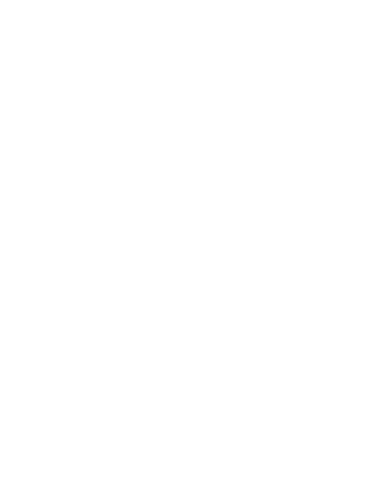
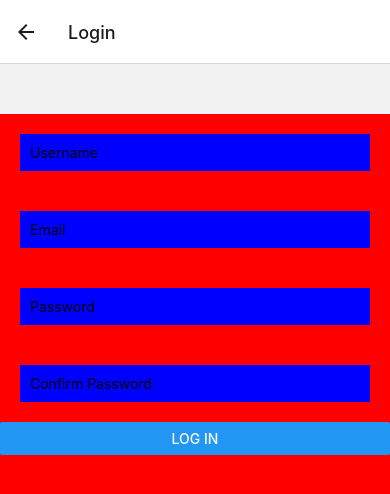
Before and after one commit to gmunilla14/Workout_frontend, a React Native app: screen /Login in a window 390 px wide. Shown: the top 494 px of the page. Built offline with nearby package versions, Linux system fonts and the light colour scheme.

Commit message:
Implement sign up page

```diff
--- a/App.js
+++ b/App.js
@@ -6,10 +6,7 @@ import { NavigationContainer } from "@react-navigation/native";
 export default function App() {
   return (
     <NavigationContainer>
-      <View style={styles.container}>
-        <AuthNavigator />
-        <StatusBar style="auto" />
-      </View>
+      <AuthNavigator />
     </NavigationContainer>
   );
 }
--- a/app/routes/authRoutes.js
+++ b/app/routes/authRoutes.js
@@ -1,14 +1,10 @@
 import axios from "axios";
 
-export const signUp = async () => {
+export const signUp = async (user) => {
   try {
     const response = await axios.post(
       "http://192.168.4.66:3000/api/1.0/signup",
-      {
-        username: "user",
-        email: "user@mail.com",
-        password: "Password1",
-      }
+      user
     );
     return response.data;
   } catch (err) {
--- a/app/screens/LoginScreen.js
+++ b/app/screens/LoginScreen.js
@@ -1,12 +1,102 @@
 import React from "react";
-import { Text, StyleSheet } from "react-native";
+import {
+  Text,
+  StyleSheet,
+  TextInput,
+  View,
+  Button,
+  ScrollView,
+} from "react-native";
+import * as Yup from "yup";
+import { Formik } from "formik";
+
+const validationSchema = Yup.object().shape({
+  username: Yup.string().required().min(4).max(32).trim().label("Username"),
+  email: Yup.string().required().email().trim().label("Email"),
+  password: Yup.string()
+    .required()
+    .min(6)
+    .max(100)
+    .trim()
+    .matches(
+      /^(?=.*?[a-z])(?=.*?[A-Z])(?=.*?[0-9]).*$/,
+      "Password must have at least one uppercase letter, one lowercase letter, and one number"
+    )
+    .label("Password"),
+  passwordConfirm: Yup.string()
+    .required("Must confirm password")
+    .oneOf([Yup.ref("password")], "Passwords must match"),
+});
 
 function LoginScreen(props) {
-  return <Text style={styles.container}>Login</Text>;
+  return (
+    <ScrollView style={styles.container} keyboardShouldPersistTaps="never">
+      <Formik
+        initialValues={{
+          username: "",
+          email: "",
+          password: "",
+          passwordConfirm: "",
+        }}
+        onSubmit={(values) => console.log(values)}
+        validationSchema={validationSchema}
+      >
+        {({ handleChange, handleSubmit, errors }) => (
+          <>
+            <View style={styles.holder}>
+              <TextInput
+                placeholder="Username"
+                name="username"
+                onChangeText={handleChange("username")}
+              />
+              <Text>{errors.username}</Text>
+            </View>
+            <View style={styles.holder}>
+              <TextInput
+                placeholder="Email"
+                name="email"
+                onChangeText={handleChange("email")}
+              />
+              <Text>{errors.email}</Text>
+            </View>
+
+            <View style={styles.holder}>
+              <TextInput
+                placeholder="Password"
+                name="password"
+                onChangeText={handleChange("password")}
+              />
+              <Text>{errors.password}</Text>
+            </View>
+
+            <View style={styles.holder}>
+              <TextInput
+                placeholder="Confirm Password"
+                name="passwordConfirm"
+                onChangeText={handleChange("passwordConfirm")}
+              />
+              <Text>{errors.passwordConfirm}</Text>
+            </View>
+
+            <Button title="Log In" onPress={handleSubmit} />
+          </>
+        )}
+      </Formik>
+    </ScrollView>
+  );
 }
 
 const styles = StyleSheet.create({
-  container: {},
+  container: {
+    backgroundColor: "red",
+    marginTop: 50,
+    height: 1000,
+  },
+  holder: {
+    padding: 10,
+    backgroundColor: "blue",
+    margin: 20,
+  },
 });
 
 export default LoginScreen;
--- a/app/screens/SignUpScreen.js
+++ b/app/screens/SignUpScreen.js
@@ -1,12 +1,110 @@
 import React from "react";
-import { Text, StyleSheet } from "react-native";
+import {
+  Text,
+  StyleSheet,
+  TextInput,
+  View,
+  Button,
+  ScrollView,
+} from "react-native";
+import * as Yup from "yup";
+import { Formik } from "formik";
+import { signUp } from "../routes/authRoutes";
 
+const validationSchema = Yup.object().shape({
+  username: Yup.string().required().min(4).max(32).trim().label("Username"),
+  email: Yup.string().required().email().trim().label("Email"),
+  password: Yup.string()
+    .required()
+    .min(6)
+    .max(100)
+    .trim()
+    .matches(
+      /^(?=.*?[a-z])(?=.*?[A-Z])(?=.*?[0-9]).*$/,
+      "Password must have at least one uppercase letter, one lowercase letter, and one number"
+    )
+    .label("Password"),
+  passwordConfirm: Yup.string()
+    .required("Must confirm password")
+    .oneOf([Yup.ref("password")], "Passwords must match"),
+});
 function SignUpScreen(props) {
-  return <Text style={styles.container}>Sign Up</Text>;
+  return (
+    <ScrollView style={styles.container} keyboardShouldPersistTaps="never">
+      <Formik
+        initialValues={{
+          username: "",
+          email: "",
+          password: "",
+          passwordConfirm: "",
+        }}
+        onSubmit={async (values) => {
+          const user = {
+            username: values.username,
+            email: values.email,
+            password: values.password,
+          };
+          const data = await signUp(user);
+          console.log(data);
+        }}
+        validationSchema={validationSchema}
+      >
+        {({ handleChange, handleSubmit, errors }) => (
+          <>
+            <View style={styles.holder}>
+              <TextInput
+                placeholder="Username"
+                name="username"
+                onChangeText={handleChange("username")}
+              />
+              <Text>{errors.username}</Text>
+            </View>
+            <View style={styles.holder}>
+              <TextInput
+                placeholder="Email"
+                name="email"
+                onChangeText={handleChange("email")}
+              />
+              <Text>{errors.email}</Text>
+            </View>
+
+            <View style={styles.holder}>
+              <TextInput
+                placeholder="Password"
+                name="password"
+                onChangeText={handleChange("password")}
+              />
+              <Text>{errors.password}</Text>
+            </View>
+
+            <View style={styles.holder}>
+              <TextInput
+                placeholder="Confirm Password"
+                name="passwordConfirm"
+                onChangeText={handleChange("passwordConfirm")}
+              />
+              <Text>{errors.passwordConfirm}</Text>
+            </View>
+
+            <Button title="Log In" onPress={handleSubmit} />
+          </>
+        )}
+      </Formik>
+    </ScrollView>
+  );
 }
 
 const styles = StyleSheet.create({
-  container: {},
+  container: {
+    backgroundColor: "red",
+    marginTop: 50,
+    height: 1000,
+  },
+  holder: {
+    padding: 10,
+    backgroundColor: "blue",
+    margin: 20,
+  },
 });
 
 export default SignUpScreen;
--- a/package.json
+++ b/package.json
@@ -15,10 +15,12 @@
     "axios": "^0.26.1",
     "expo": "~44.0.0",
     "expo-status-bar": "~1.2.0",
+    "formik": "^2.2.9",
     "react": "17.0.1",
     "react-dom": "17.0.1",
     "react-native": "0.64.3",
-    "react-native-web": "0.17.1"
+    "react-native-web": "0.17.1",
+    "yup": "^0.32.11"
   },
   "devDependencies": {
     "@babel/core": "^7.12.9"
```
Also changed, not shown: 1 other file (tests, documents, lock files or other folders).
